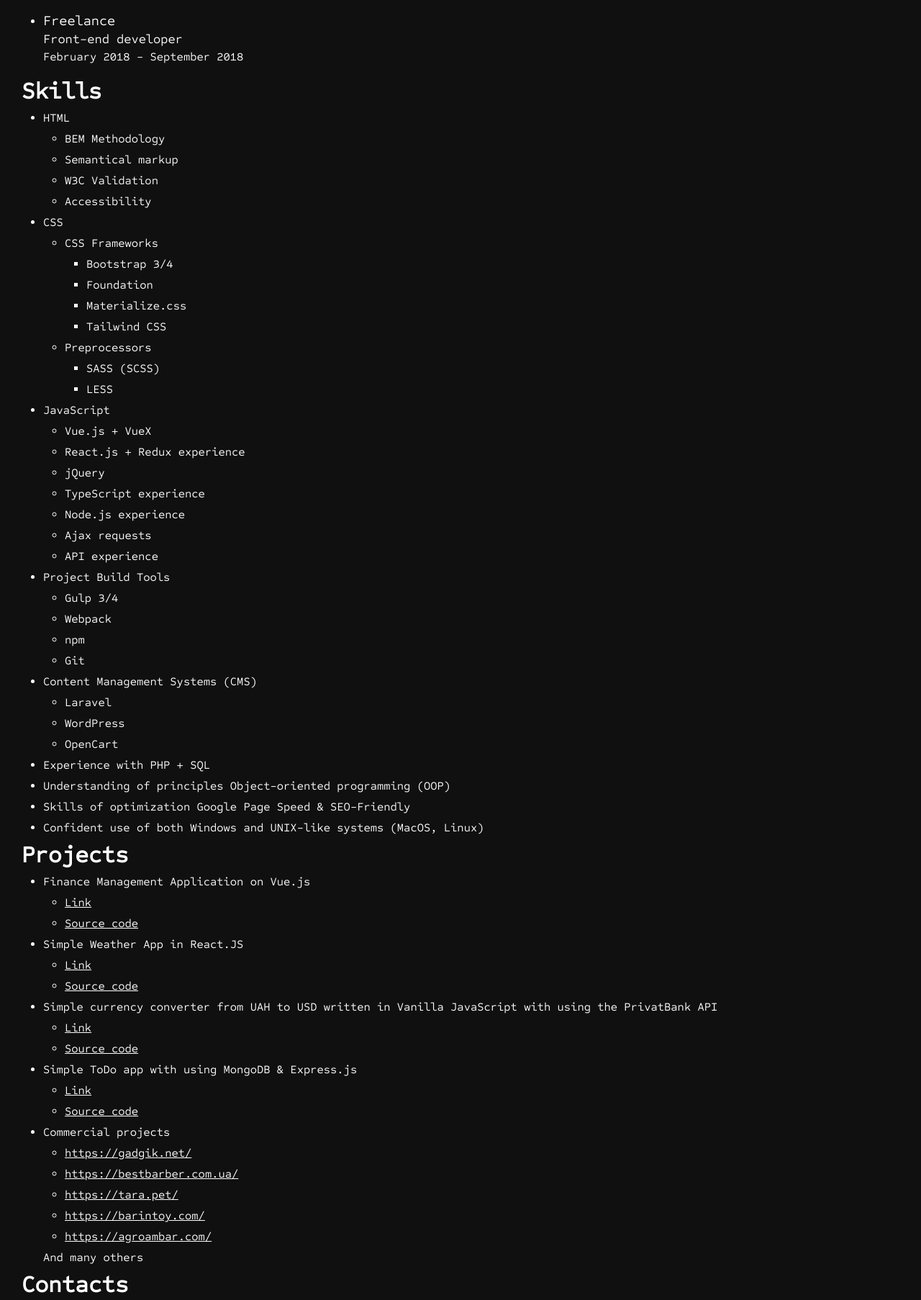
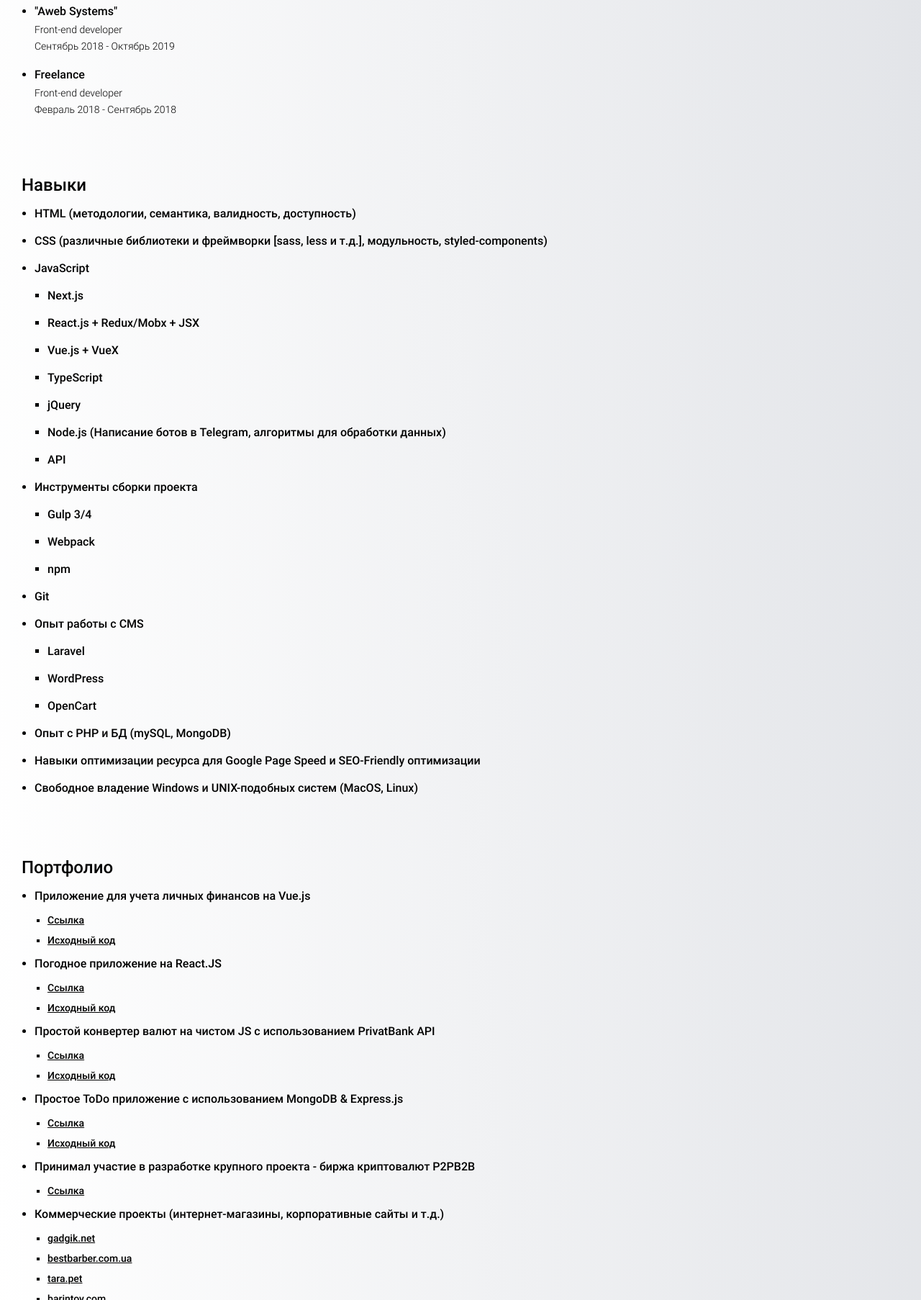
Before and after one commit to romanenko1509/cv, a plain HTML site: page index.html in a window 1280 px wide. Shown: the part 627-2433 px from the top of the page at 72% size. Drawn offline with Linux system fonts and the light colour scheme.

Commit message:
Update info

```diff
--- a/index.html
+++ b/index.html
@@ -42,171 +42,132 @@
                 <img src="img/dark.png" alt="" v-else>
             </div>
         </header>
-        <h1>Front-end developer</h1>
-        <h2>Nikita Romanenko</h2>
-        <h3>15/09/1999</h3>
-        <h3>Kharkiv, Ukraine</h3>
-        <p>I have been developing Front-End for over 2 years. Behind the back of more than a hundred successfully completed projects, both in various companies and on freelance. I quickly adapt to the tasks of the company, I am always ready to learn and grow professionally. I adequately assess the tasks, time and resources necessary for their implementation, I can quickly navigate in case of difficulties and problems.</p>
-        <h2>Work experience</h2>
+        <h1>Никита Романенко - Front-end developer <span>15.09.1999 (Харьков, Украина)</span></h1>
+        <p>Разрабатываю Front-End около 3-х лет. За плечами более сотни успешно реализованных проектов, как в различных компаниях, так и на фрилансе. Я быстро подстраиваюсь под задачи компании, всегда готов учиться и развиваться как специалист. Адекватно оцениваю задачи, время и ресурсы, необходимые для их выполнения, умею быстро ориентироваться в случае возникновения трудностей, беру на себя инициативу при необходимости решения проблем.</p>
+        <h2>Опыт работы</h2>
         <ul>
+            <li>
+                <div class="cmpny_name">"P2PB2B Exchange"</div>
+                <div class="cmpny_pos">Front-end developer</div>
+                <div class="cmpny_time">Декабрь 2020 - Сейчас</div>
+            </li>
+            <li>
+                <div class="cmpny_name">"WhiteBit Cryptocurrency Exchange"</div>
+                <div class="cmpny_pos">Front-end developer</div>
+                <div class="cmpny_time">Сентябрь 2020 - Декабрь 2020</div>
+            </li>
             <li>
                 <div class="cmpny_name">"Apricode Digital Agency"</div>
                 <div class="cmpny_pos">Front-end developer</div>
-                <div class="cmpny_time">October 2019 - Now</div>
+                <div class="cmpny_time">Октябрь 2019 - Сентябрь 2020</div>
             </li>
             <li>
                 <div class="cmpny_name">"Aweb Systems"</div>
                 <div class="cmpny_pos">Front-end developer</div>
-                <div class="cmpny_time">September 2018 - October 2019</div>
+                <div class="cmpny_time">Сентябрь 2018 - Октябрь 2019</div>
             </li>
             <li>
                 <div class="cmpny_name">Freelance</div>
                 <div class="cmpny_pos">Front-end developer</div>
-                <div class="cmpny_time">February 2018 - September 2018</div>
+                <div class="cmpny_time">Февраль 2018 - Сентябрь 2018</div>
             </li>
         </ul>
-        <h2>Skills</h2>
+        <h2>Навыки</h2>
         <ul class="skills">
             <li>
-                HTML
-                <ul>
-                    <li>BEM Methodology</li>
-                    <li>Semantical markup</li>
-                    <li>W3C Validation</li>
-                    <li>Accessibility</li>
-                </ul>
+                HTML (методологии, семантика, валидность, доступность)
             </li>
             <li>
-                CSS
-                <ul>
-                    <li>
-                        CSS Frameworks
-                        <ul>
-                            <li>Bootstrap 3/4</li>
-                            <li>Foundation</li>
-                            <li>Materialize.css</li>
-                            <li>Tailwind CSS</li>
-                        </ul>
-                    </li>
-                    <li>
-                        Preprocessors
-                        <ul>
-                            <li>SASS (SCSS)</li>
-                            <li>LESS</li>
-                        </ul>
-                    </li>
-                </ul>
+                CSS (различные библиотеки и фреймворки [sass, less и т.д.], модульность, styled-components)
             </li>
             <li>
                 JavaScript
                 <ul>
+                    <li>Next.js</li>
+                    <li>React.js + Redux/Mobx + JSX</li>
                     <li>Vue.js + VueX</li>
-                    <li>React.js + Redux experience</li>
+                    <li>TypeScript</li>
                     <li>jQuery</li>
-                    <li>TypeScript experience</li>
-                    <li>Node.js experience</li>
-                    <li>Ajax requests</li>
-                    <li>API experience</li>
+                    <li>Node.js (Написание ботов в Telegram, алгоритмы для обработки данных)</li>
+                    <li>API</li>
                 </ul>
             </li>
             <li>
-                Project Build Tools
+                Инструменты сборки проекта
                 <ul>
                     <li>Gulp 3/4</li>
                     <li>Webpack</li>
                     <li>npm</li>
-                    <li>Git</li>
                 </ul>
             </li>
+            <li>Git</li>
             <li>
-                Content Management Systems (CMS)
+                Опыт работы с CMS
                 <ul>
                     <li>Laravel</li>
                     <li>WordPress</li>
                     <li>OpenCart</li>
                 </ul>
             </li>
-            <li>Experience with PHP + SQL</li>
-            <li>Understanding of principles Object-oriented programming (OOP)</li>
-            <li>Skills of optimization Google Page Speed & SEO-Friendly</li>
-            <li>Confident use of both Windows and UNIX-like systems (MacOS, Linux)</li>
+            <li>Опыт с PHP и БД (mySQL, MongoDB)</li>
+            <li>Навыки оптимизации ресурса для Google Page Speed и SEO-Friendly оптимизации</li>
+            <li>Свободное владение Windows и UNIX-подобных систем (MacOS, Linux)</li>
         </ul>
-        <h2>Projects</h2>
+        <h2>Портфолио</h2>
         <ul class="projects">
             <li>
-                Finance Management Application on Vue.js
+                Приложение для учета личных финансов на Vue.js
                 <ul>
-                    <li><a href="https://vuefinancecrm.web.app/login?message=login">Link</a></li>
-                    <li><a href="https://github.com/romanenko1509/VueFinanceManagementApplication">Source code</a></li>
+                    <li><a target="_blank" href="https://vuefinancecrm.web.app/login?message=login">Ссылка</a></li>
+                    <li><a target="_blank" href="https://github.com/romanenko1509/VueFinanceManagementApplication">Исходный код</a></li>
                 </ul>
             </li>
             <li>
-                Simple Weather App in React.JS
+                Погодное приложение на React.JS
                 <ul>
-                    <li><a href="https://romanenko1509.github.io/reactWeatherApp/">Link</a></li>
-                    <li><a href="https://github.com/romanenko1509/reactWeatherApp">Source code</a></li>
+                    <li><a target="_blank" href="https://romanenko1509.github.io/reactWeatherApp/">Ссылка</a></li>
+                    <li><a target="_blank" href="https://github.com/romanenko1509/reactWeatherApp">Исходный код</a></li>
                 </ul>
             </li>
             <li>
-                Simple currency converter from UAH to USD written in Vanilla JavaScript with using the PrivatBank API
+                Простой конвертер валют на чистом JS с использованием PrivatBank API
                 <ul>
-                    <li><a href="https://romanenko1509.github.io/ExchangeRates/">Link</a></li>
-                    <li><a href="https://github.com/romanenko1509/ExchangeRates">Source code</a></li>
+                    <li><a target="_blank" href="https://romanenko1509.github.io/ExchangeRates/">Ссылка</a></li>
+                    <li><a target="_blank" href="https://github.com/romanenko1509/ExchangeRates">Исходный код</a></li>
                 </ul>
             </li>
             <li>
-                Simple ToDo app with using MongoDB & Express.js
+                Простое ToDo приложение с использованием MongoDB & Express.js
                 <ul>
-                    <li><a href="https://mongo-express-todo-app.herokuapp.com/">Link</a></li>
-                    <li><a href="https://github.com/romanenko1509/mongo-express-todo-app">Source code</a></li>
+                    <li><a target="_blank" href="https://mongo-express-todo-app.herokuapp.com/">Ссылка</a></li>
+                    <li><a target="_blank" href="https://github.com/romanenko1509/mongo-express-todo-app">Исходный код</a></li>
                 </ul>
             </li>
             <li>
-                Commercial projects
+                Принимал участие в разработке крупного проекта - биржа криптовалют P2PB2B
                 <ul>
-                    <li><a href="https://gadgik.net/">https://gadgik.net/</a></li>
-                    <li><a href="https://bestbarber.com.ua/">https://bestbarber.com.ua/</a></li>
-                    <li><a href="https://tara.pet/">https://tara.pet/</a></li>
-                    <li><a href="https://barintoy.com/">https://barintoy.com/</a></li>
-                    <li><a href="https://agroambar.com/">https://agroambar.com/</a></li>
+                    <li><a target="_blank" href="https://p2pb2b.io/">Ссылка</a></li>
                 </ul>
-                And many others
+            </li>
+            <li>
+                Коммерческие проекты (интернет-магазины, корпоративные сайты и т.д.)
+                <ul>
+                    <li><a target="_blank" href="https://gadgik.net/">gadgik.net</a></li>
+                    <li><a target="_blank" href="https://bestbarber.com.ua/">bestbarber.com.ua</a></li>
+                    <li><a target="_blank" href="https://tara.pet/">tara.pet</a></li>
+                    <li><a target="_blank" href="https://barintoy.com/">barintoy.com</a></li>
+                    <li><a target="_blank" href="https://agroambar.com/">agroambar.com</a></li>
+                    <li>И многие другие</li>
+                </ul>
             </li>
         </ul>
-        <h2>Contacts</h2>
-        <div class="socials">
-            <a href="https://github.com/romanenko1509">
-                <img src="img/github_l.png" alt="" v-if="darkTheme">
-                <img src="img/github.png" alt="" v-else>
-            </a>
-            <a href="https://www.linkedin.com/in/romanenko1509/">
-                <img src="img/linkedin_l.png" alt="" v-if="darkTheme">
-                <img src="img/linkedin.png" alt="" v-else>
-            </a>
-            <a href="https://t.me/romanenko1509">
-                <img src="img/telegram_l.png" alt="" v-if="darkTheme">
-                <img src="img/telegram.png" alt="" v-else>
-            </a>
-            <a href="https://join.skype.com/invite/fAhLX2Kuntxu">
-                <img src="img/skype_l.png" alt="" v-if="darkTheme">
-                <img src="img/skype.png" alt="" v-else>
-            </a>
-            <a href="mailto:romanenko15091999@icloud.com">
-                <img src="img/mail_l.png" alt="" v-if="darkTheme">
-                <img src="img/mail.png" alt="" v-else>
-            </a>
-            <a href="tel:+380500850161">
-                <img src="img/phone_l.png" alt="" v-if="darkTheme">
-                <img src="img/phone.png" alt="" v-else>
-            </a>
-        </div>
     </div>
 <script src="vue.js"></script>
 <script>
     new Vue({
         el: "#root",
         data: {
-            darkTheme: true
+            darkTheme: false,
         },
         methods: {
             toggleTheme() {
--- a/style.css
+++ b/style.css
@@ -1,12 +1,26 @@
 @font-face {
-    font-family: 'SomeType';
-    src: url('fonts/SometypeMono-Regular.ttf') format('truetype');
+    font-family: 'Roboto';
+    src: url('fonts/Roboto-Regular.ttf') format('truetype');
     font-weight: 400;
     font-style: normal;
 }
 
+@font-face {
+    font-family: 'Roboto';
+    src: url('fonts/Roboto-Medium.ttf') format('truetype');
+    font-weight: 500;
+    font-style: normal;
+}
+
+@font-face {
+    font-family: 'Roboto';
+    src: url('fonts/Roboto-Light.ttf') format('truetype');
+    font-weight: 300;
+    font-style: normal;
+}
+
 * {
-    font-family: 'SomeType';
+    font-family: 'Roboto', sans-serif;
     padding: 0;
     margin: 0;
     box-sizing: border-box;
@@ -15,6 +29,10 @@
 a {
     color: inherit;
     text-decoration: none;
+}
+
+html {
+    scroll-behavior: smooth;
 }
 
 #root {
@@ -26,7 +44,7 @@ a {
 }
 
 .header {
-    background-color: inherit;
+    background: inherit;
     position: fixed;
     left: 0;
     top: 0;
@@ -40,14 +58,14 @@ a {
 }
 
 .toggleTheme {
-    width: 40px;
-    height: 40px;
+    width: 25px;
+    height: 25px;
     cursor: pointer;
 }
 
 .toggleTheme img {
-    width: 40px;
-    height: 40px;
+    width: 25px;
+    height: 25px;
     object-fit: contain;
 }
 
@@ -69,74 +87,100 @@ a {
 }
 
 h1,h2,h3,h4,h5,h6 {
+    font-weight: 500;
     margin-bottom: 10px;
 }
 
 h1 {
-    font-size: 3em;
+    font-size: 32px;
+    line-height: 48px;
+}
+
+h1 span {
+    font-size: 20px;
+    font-weight: 400;
 }
 
 h2 {
-    font-size: 2em;
-}
-
-h3 {
-    font-size: 1.5em;
+    margin-top: 80px;
+    font-size: 24px;
+    line-height: 32px;
 }
 
 p {
-    font-size: 1em;
-    line-height: 1.8em;
-    margin-bottom: 1em;
+    font-size: 16px;
+    font-weight: 300;
+    line-height: 28px;
+    margin-bottom: 16px;
 }
 
 ul {
-    padding-left: 30px;
+    padding-left: 18px;
 }
 
 .cmpny_name {
-    font-size: 1.2em;
+    font-size: 16px;
+    font-weight: 500;
+    line-height: 22px;
     margin-bottom: 5px;
 }
 
 .cmpny_pos {
-    font-size: 1.1em;
+    font-size: 14px;
+    font-weight: 300;
+    line-height: 18px;
     margin-bottom: 5px;
 }
 
 .cmpny_time {
-    font-size: 1em;
+    font-size: 14px;
+    font-weight: 300;
+    line-height: 18px;
     margin-bottom: 20px;
 }
 
 .skills li {
     margin-bottom: 10px;
+    font-size: 16px;
+    font-weight: 500;
+    line-height: 28px;
 }
 
 .skills li ul {
     margin-top: 10px;
     margin-bottom: 10px;
+    list-style: square;
 }
 
 .projects li {
     margin-bottom: 10px;
+    font-size: 16px;
+    font-weight: 500;
+    line-height: 28px;
 }
 
 .projects li ul {
     margin-top: 10px;
     margin-bottom: 10px;
+    list-style: square;
+}
+
+.projects li ul li {
+    font-size: 14px;
+    line-height: 18px;
 }
 
 .projects a {
+    font-weight: 500;
     text-decoration: underline;
 }
 
 .dark {
-    background: #101010;
+    background: linear-gradient(267.71deg, #2d3242 0%, #131925 100%);
     color: #FFF;
 }
 
 .white {
-    background: #FFFFFF;
+    background: linear-gradient(267.71deg, #e2e4e8 0%, #ffffff 100%);
     color: #000000;
 }
```
Also changed, not shown: fonts/Roboto-Light.ttf (added), fonts/Roboto-Medium.ttf (added), fonts/Roboto-Regular.ttf (added), fonts/SometypeMono-Bold.ttf (deleted), fonts/SometypeMono-Medium.ttf (deleted), fonts/SometypeMono-Regular.ttf (deleted), 1 other file.
